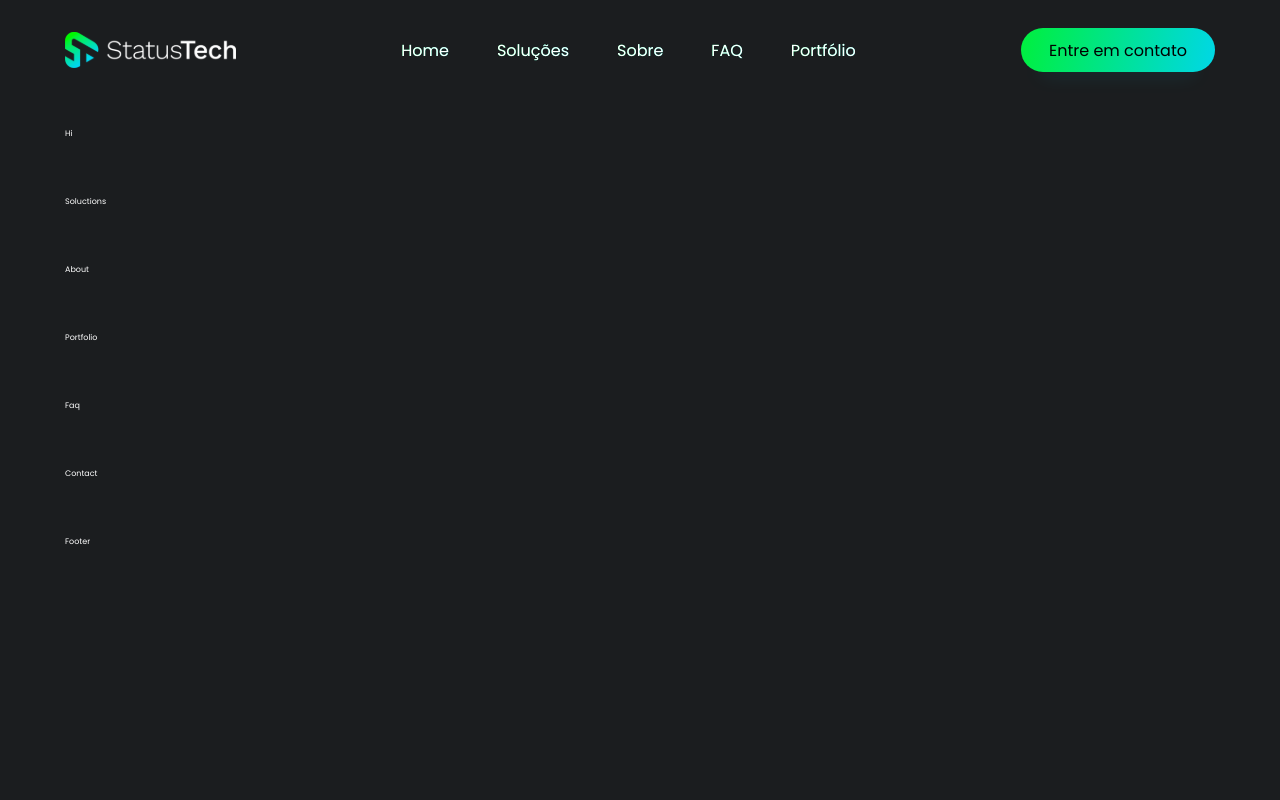
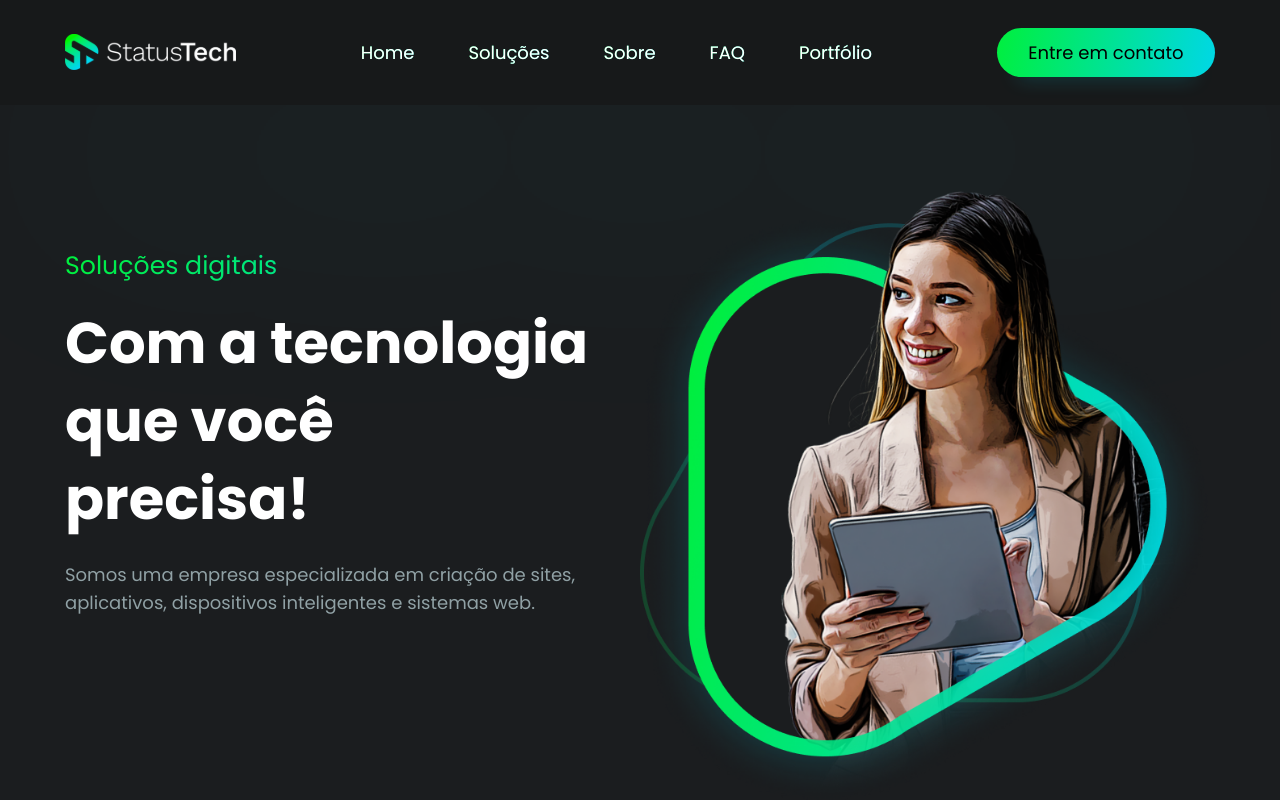
Before and after one commit to Samuel-StatusTech/statustech-front, a React (Create React App) app: page / in a window 1280 px wide. Shown: the top 800 px of the page. Built offline with nearby package versions, Linux system fonts and the light colour scheme.

Commit message:
Hero section

```diff
--- a/src/sections/Header/styles.ts
+++ b/src/sections/Header/styles.ts
@@ -8,6 +8,9 @@ export const Section = styled.header`
   display:flex;
   justify-content:space-between;
   align-items:center;
+  background: rgba(23, 25, 26, 1);
+  box-shadow: 0px 100px 250px -50px rgba(0, 214, 238, 1);
+
   svg {
     max-width:270px;
   }
@@ -29,7 +32,7 @@ export const Section = styled.header`
   }
 
   @media (max-width:${Sconsts.breakpoints.cellphone}px) {
-    padding:15px;
+    padding:${p=>p.theme.containers.mobile};
   }
 `
 
--- a/src/sections/Hero/index.tsx
+++ b/src/sections/Hero/index.tsx
@@ -1,12 +1,22 @@
 import React from 'react'
 import * as S from './styles'
+import { HeroImage } from '../../utils/resumedImports/images'
 
 
 const Hero = () => {
 
 
   return (
-    <S.Section>Hi</S.Section>
+    <S.Section>
+      <S.Content>
+        <S.Texts>
+          <h2 className='sectionName'>Soluções digitais</h2>
+          <h1 className='sectionTitle'>Com a tecnologia que você precisa!</h1>
+          <p className='sectionDescription'>Somos uma empresa especializada em criação de sites, aplicativos, dispositivos inteligentes e sistemas web.</p>
+        </S.Texts>
+        <img src={HeroImage} alt='Soluções digitais' loading='lazy' />
+      </S.Content>
+    </S.Section>
   )
 
 }
--- a/src/sections/Hero/styles.ts
+++ b/src/sections/Hero/styles.ts
@@ -1,7 +1,61 @@
 import styled from "styled-components"
+import Sconsts from "../../styled/consts"
 
 
 
-export const Section = styled.header`
-  padding:28px ${p => p.theme.containers.main};
+export const Section = styled.section`
+  padding:4rem ${p => p.theme.containers.main};
+
+  @media (max-width:${Sconsts.breakpoints.tablet}px) {
+
+    padding-top:5rem;
+  }
+
+  @media (max-width:${Sconsts.breakpoints.cellphone}px) {
+
+    padding:5rem ${p=>p.theme.containers.mobile};
+  }
 `
+
+export const Content = styled.div`
+  display:flex;
+  gap:5.5rem;
+  justify-content:space-between;
+  align-items:top;
+
+  img {
+    width:50%;
+    height:auto;
+  }
+
+  @media (max-width:${Sconsts.breakpoints.tablet}px) {
+
+    flex-direction:column;
+    gap:6rem;
+
+    img {
+      width:65vw;
+      margin:auto;
+    }
+  }
+
+  @media (max-width:${Sconsts.breakpoints.cellphone}px) {
+
+    img {
+      width:77vw;
+    }
+  }
+`
+
+export const Texts = styled.div`
+  margin-top:12rem;
+  display:flex;
+  flex-direction:column;
+  flex:1;
+  gap:2.5rem;
+
+  @media (max-width:${Sconsts.breakpoints.tablet}px) {
+
+    margin-top:0rem;
+  }
+`
--- a/src/styled/global.ts
+++ b/src/styled/global.ts
@@ -1,4 +1,5 @@
 import { createGlobalStyle } from "styled-components"
+import Sconsts from "./consts"
 
 const Global = createGlobalStyle`
 
@@ -18,21 +19,77 @@ const Global = createGlobalStyle`
     background-color:${p => p.theme.pallete.bodybg};
   }
 
-  @media (max-width:1280px) {
-    html {
-      font-size:8px;
-    }
+  .sectionName {
+    font-size:2.8rem;
+    line-height:3.78rem;
+    font-weight:normal;
+    background:${p => p.theme.pallete.gradient};
+    -webkit-text-fill-color:transparent;
+    -webkit-background-clip:text;
+  }
+
+  .sectionTitle {
+    font-size:6.4rem;
+    line-height:8.64rem;
+    color:${p => p.theme.text.primary};
+    font-family:Poppins-Bold;
+  }
+
+  .sectionDescription {
+    font-size:2rem;
+    line-height:3.1rem;
+    color: rgba(144, 161, 165, 1);
+  }
+
+
+  // min-widths
+  @media (min-width:1600px) {
+    html { font-size:11px; }
+  }
+
+  @media (min-width:1800px) {
+    html { font-size:13px; }
+  }
+
+  @media (min-width:2400px) {
+    html { font-size:16px; }
+  }
+
+
+  // max-widths
+  @media (max-width:1480px) {
+    html { font-size:9px; }
   }
 
   @media (max-width:1080px) {
-    html {
-      font-size:7px;
-    }
+    html { font-size:7px; }
   }
 
-  @media (max-width:940px) {
-    html {
-      font-size:6px;
+  @media (min-width:881px) AND (max-width:940px) {
+    html { font-size:6px; }
+  }
+
+  @media (max-width:${p=>Sconsts.breakpoints.tablet}px) {
+    html { font-size:10px; }
+  }
+
+  @media (max-width:${p=>Sconsts.breakpoints.cellphone}px) {
+
+    .sectionName {
+      font-size:2rem;
+      line-height:3.1rem;
+    }
+
+    .sectionTitle {
+      font-size:2.8rem;
+      line-height:3.78rem;
+      font-family:Poppins;
+      font-weight:300;
+    }
+
+    .sectionDescription {
+      font-size:1.6rem;
+      line-height:2.48rem;
     }
   }
 `
--- a/src/styled/theme.ts
+++ b/src/styled/theme.ts
@@ -9,7 +9,8 @@ const theme: DefaultTheme = {
     primary: 'rgba(255, 255, 255, 1)'
   },
   containers: {
-    main: "65px"
+    main: "65px",
+    mobile: "15px"
   }
 }
 
--- /dev/null
+++ b/src/utils/resumedImports/images.tsx
@@ -0,0 +1,6 @@
+import HeroImage from "../../assets/images/hero.png"
+
+
+export {
+  HeroImage
+}
--- a/src/utils/types/styled.ts
+++ b/src/utils/types/styled.ts
@@ -11,6 +11,7 @@ declare module "styled-components" {
     };
     containers: {
       main: string;
+      mobile: string;
     };
   }
 }
```
